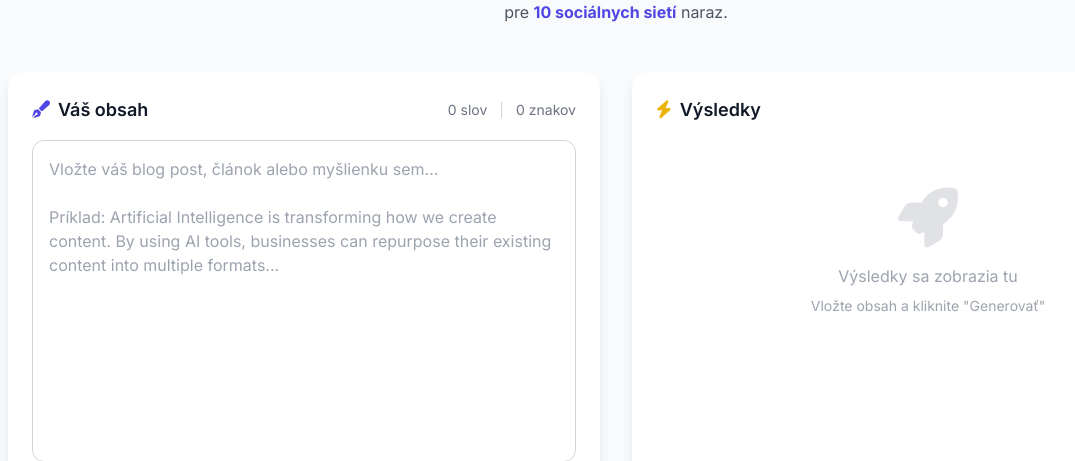
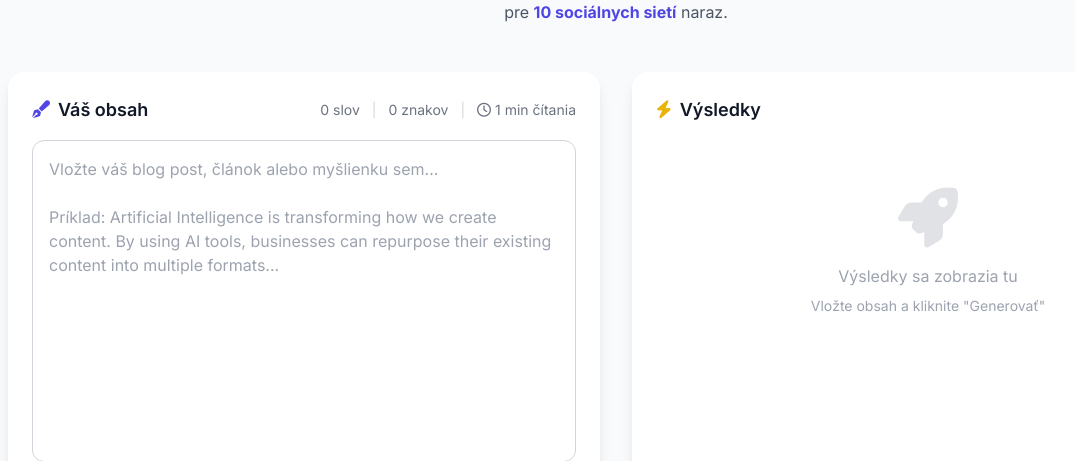
Before and after one commit to ferdinands-molt-bot/money-maker, a Flask app: page / in a window 1280 px wide. Shown: the part 944-1405 px from the top of the page, without its empty margins (24-1099 px from the left). Run offline with Flask 3, Linux system fonts and the light colour scheme; some libraries are stand-ins or nearby versions.

Commit message:
Add estimated reading time display

```diff
--- a/static/js/app.js
+++ b/static/js/app.js
@@ -53,6 +53,17 @@ function updateWordCount() {
     const counter = document.getElementById('wordCount');
 
     counter.textContent = `${words} slov`;
+
+    // Update reading time
+    updateReadingTime(words);
+}
+
+function updateReadingTime(words) {
+    const readingTimeEl = document.getElementById('readingTime');
+    if (readingTimeEl) {
+        const minutes = Math.max(1, Math.ceil(words / 200)); // 200 words per minute
+        readingTimeEl.innerHTML = `<i class="far fa-clock mr-1"></i>${minutes} min čítania`;
+    }
 }
 
 function updateCounters() {
--- a/templates/index.html
+++ b/templates/index.html
@@ -106,6 +106,8 @@
                             <span id="wordCount" class="text-gray-500">0 slov</span>
                             <span class="text-gray-300">|</span>
                             <span id="charCount" class="text-gray-500">0 znakov</span>
+                            <span class="text-gray-300">|</span>
+                            <span id="readingTime" class="text-gray-500"><i class="far fa-clock mr-1"></i>0 min</span>
                         </div>
                     </div>
                     <textarea
```
